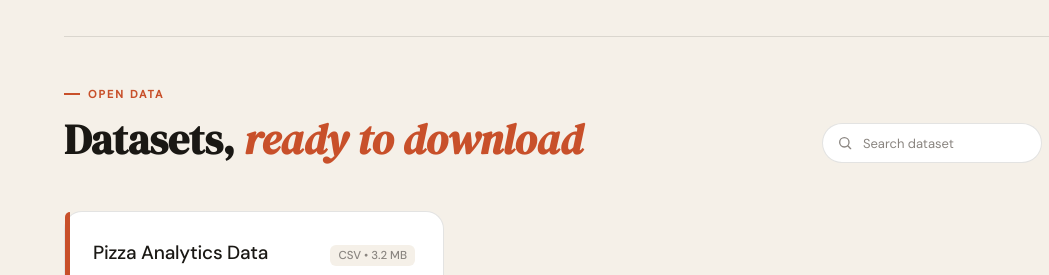
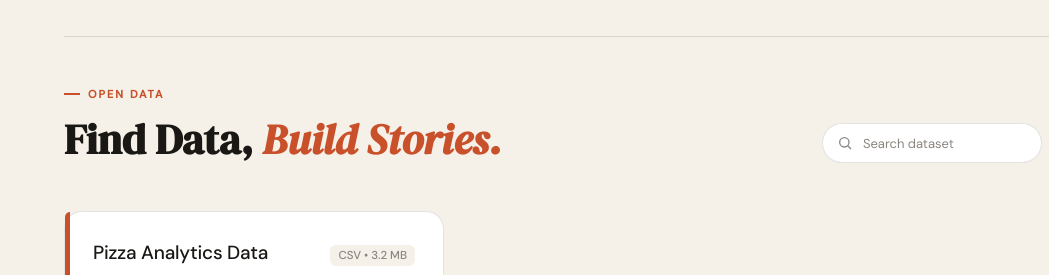
Before and after one commit to Piyush0415/Dashefy, a plain HTML site: page index.html in a window 1280 px wide. Shown: the part 1656-1931 px from the top of the page, 0-1049 px from the left. Drawn offline with Linux system fonts and the light colour scheme.

Commit message:
Update index.html

```diff
--- a/index.html
+++ b/index.html
@@ -992,7 +992,7 @@
   <div class="ds-section-header">
     <div class="ds-header-main">
       <span class="ds-split-eyebrow">Open Data</span>
-      <h2 class="ds-split-title">Datasets, <em>ready to download</em></h2>
+      <h2 class="ds-split-title">Find Data, <em>Build Stories.</em></h2>
     </div>
     <div class="ds-header-side">
       <div class="dataset-search">
```
